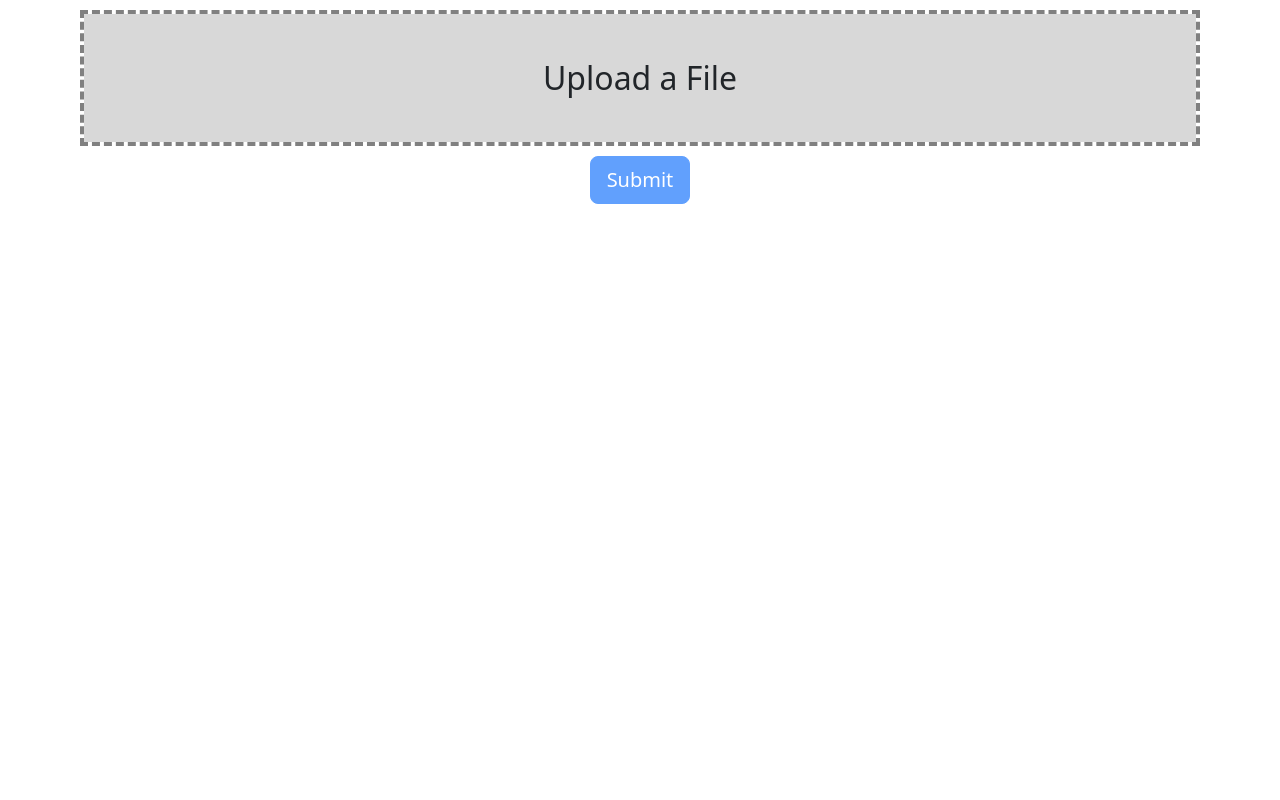
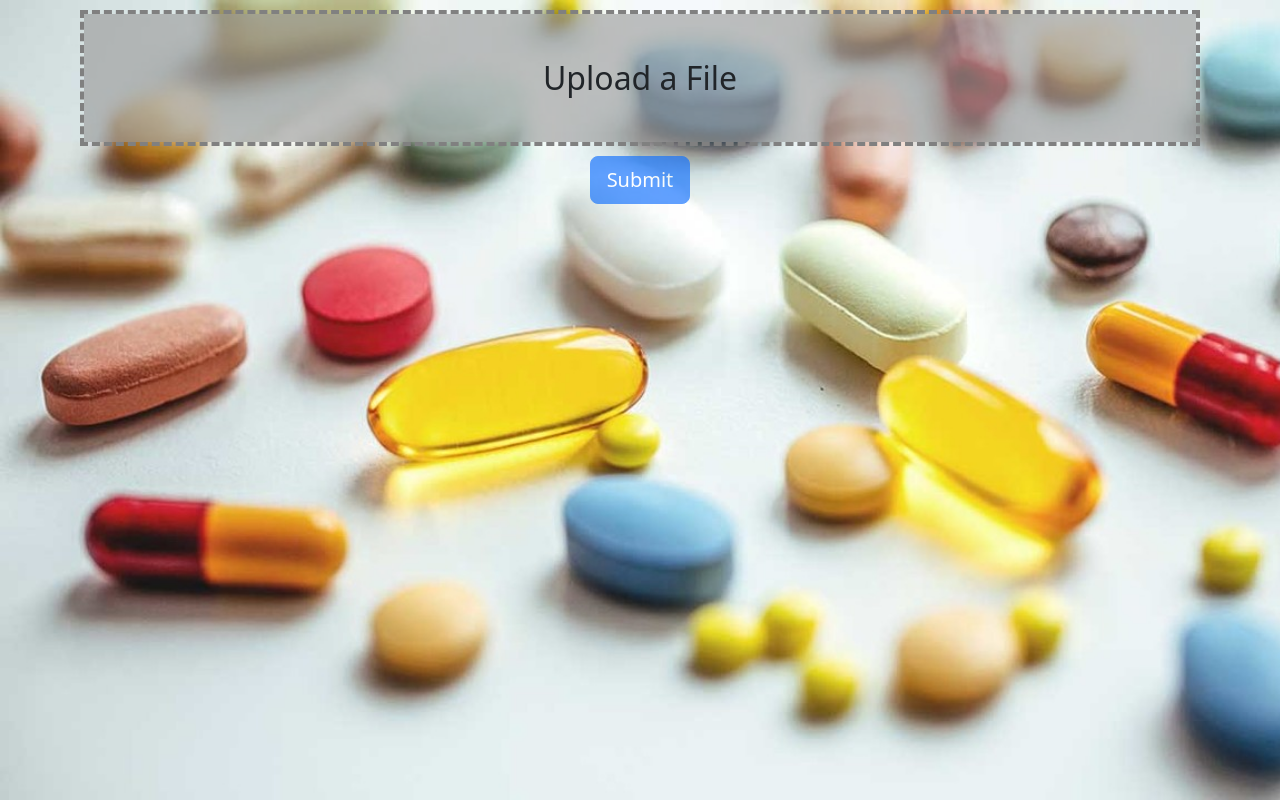
Before and after one commit to N-Harsha/FE-Assignment, a React (Create React App) app: page / in a window 1280 px wide. Built offline with nearby package versions, Linux system fonts and the light colour scheme.

Commit message:
styles are improved

```diff
--- a/src/compoents/FileInputForm/FileInputForm.module.css
+++ b/src/compoents/FileInputForm/FileInputForm.module.css
@@ -17,7 +17,7 @@
   width: 100%;
   padding: 2.5rem;
   font-size: 2rem;
-  background-color: #9b9b9b62;
+  background-color: #9b9b9ba2;
 }
 
 p {
--- a/src/compoents/Pagination/pagination.module.css
+++ b/src/compoents/Pagination/pagination.module.css
@@ -1,4 +1,4 @@
-.pagination{
+.pagination {
   list-style: none;
   display: inline-block;
 }
@@ -7,11 +7,15 @@
   float: left;
   text-decoration: none;
   padding: 8px 16px;
+  font-size: 1.25rem;
+  font-weight: bold;
 }
 
 .pagination li.active {
-  background-color: #4CAF50;
+  background-color: #4caf50;
   color: white;
 }
 
-.pagination li:hover:not(.active) {background-color: #ddd;}
+.pagination li:hover:not(.active) {
+  background-color: #ddd;
+}
--- a/src/compoents/ProductsTable/ProductRow/ProductRow.js
+++ b/src/compoents/ProductsTable/ProductRow/ProductRow.js
@@ -27,7 +27,7 @@ const ProductRow = (props) => {
   };
 
   return (
-    <tr>
+    <tr style={{ backgroundColor: "white" }}>
       <th scope="col">{props.productName}</th>
       <td>
         <BatchOptions batches={batches} onBatchChange={onBatchChange} />
--- a/src/compoents/SearchFeild/SearchFeild.module.css
+++ b/src/compoents/SearchFeild/SearchFeild.module.css
@@ -3,4 +3,6 @@
   min-width: 50rem;
   padding: 7px;
   margin: 10px;
+  border-radius: 10px;
+  border-width: 3px;
 }
--- a/src/index.css
+++ b/src/index.css
@@ -1,14 +1,18 @@
-@import url('https://fonts.googleapis.com/css2?family=Noto+Sans+JP:wght@400;700&display=swap');
+@import url("https://fonts.googleapis.com/css2?family=Noto+Sans+JP:wght@400;700&display=swap");
 
 * {
   box-sizing: border-box;
 }
 
 html {
-  font-family: 'Noto Sans JP', sans-serif;
+  font-family: "Noto Sans JP", sans-serif;
 }
 
 body {
   margin: 0;
   background-color: #3f3f3f;
+  background-image: url("./assets/1539202589305.jfif");
+  background-repeat: no-repeat;
+  background-size: cover;
+  background-attachment: fixed;
 }
```
Also changed, not shown: src/assets/1539202589305.jfif (added), 1 other file (tests, documents, lock files or other folders).
